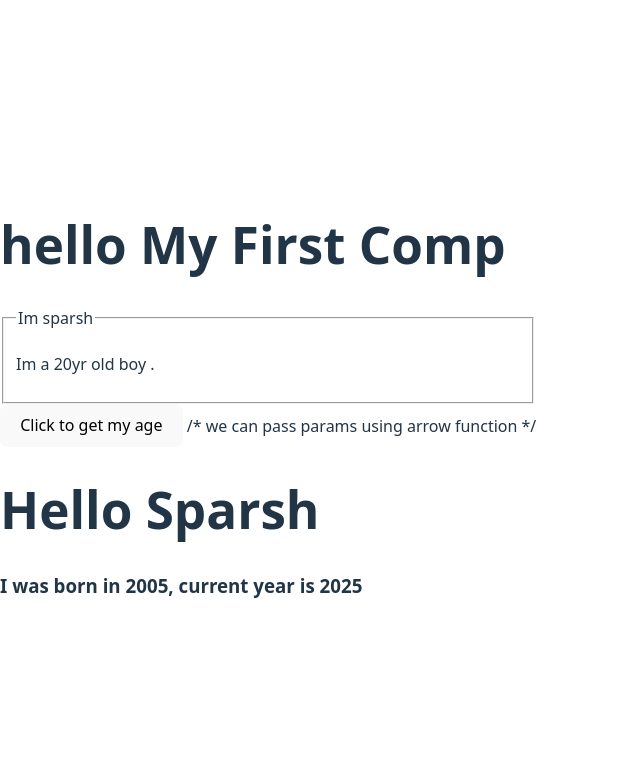
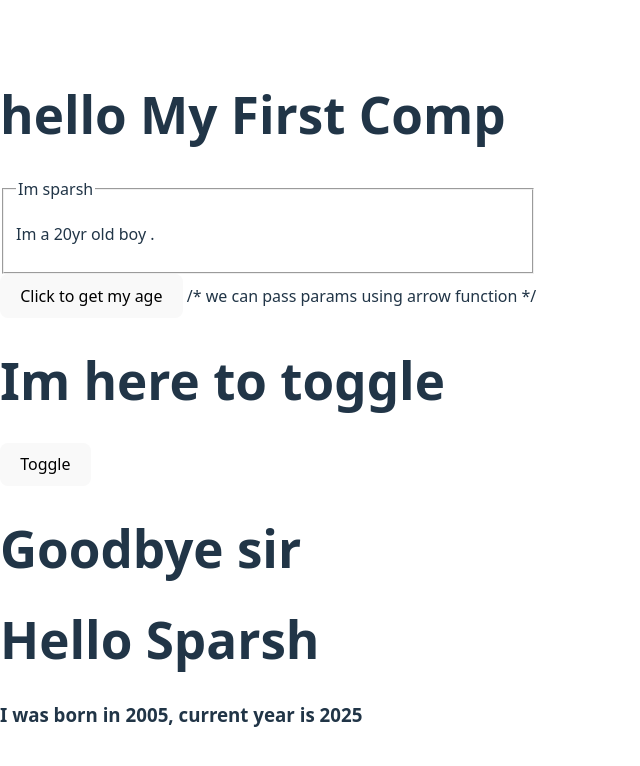
Before and after one commit to xsparsh1/React, a React (Vite) app: page / in a window 1280 px wide. Shown: the top 766 px of the page, without its empty margins (0-640 px from the left). Built offline with nearby package versions, Linux system fonts and the light colour scheme.

Commit message:
Added Toggle Button

```diff
--- a/src/practice/MyComp.jsx
+++ b/src/practice/MyComp.jsx
@@ -1,4 +1,5 @@
 import OnClick from "./onClick";
+import Toggle from "./Toggle";
 
 
 function MyComp(){
@@ -12,6 +13,7 @@ function MyComp(){
       </fieldset>
 
       <OnClick/>
+      <Toggle/>
     </div>
   );
 }
--- /dev/null
+++ b/src/practice/Toggle.jsx
@@ -0,0 +1,18 @@
+import {useState} from "react";
+function Toggle(){
+    const[tog,settog]=useState(false);
+    const handletog=()=>{
+        settog(!tog);
+    }
+    return(
+        <div>
+            <h1>Im here to toggle</h1>
+            <button onClick={handletog}>Toggle</button>
+            {
+                (tog)?<h1>Welcome sir</h1>:<h1>Goodbye sir</h1>
+            }
+        </div>
+    )
+}
+
+export default Toggle;
```
